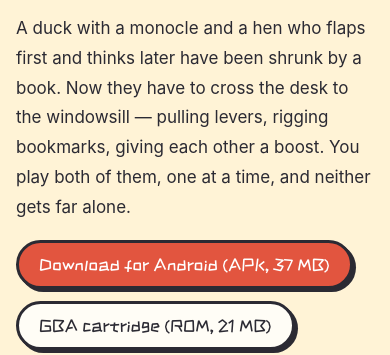
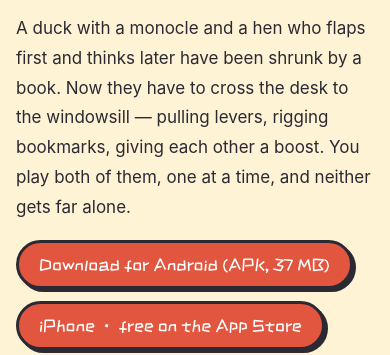
Before and after one commit to igerry/gage-geda-pixel, a plain HTML site: page index.html in a window 390 px wide. Shown: the part 509-864 px from the top of the page. Drawn offline with Linux system fonts and the light colour scheme.

Commit message:
Add the iPhone App Store link

```diff
--- a/index.html
+++ b/index.html
@@ -37,6 +37,7 @@
       <p data-l="en">A duck with a monocle and a hen who flaps first and thinks later have been shrunk by a book. Now they have to cross the desk to the windowsill — pulling levers, rigging bookmarks, giving each other a boost. You play both of them, one at a time, and neither gets far alone.</p>
       <div class="stores">
         <a class="btn go" href="https://github.com/igerry/gage-geda-pixel/releases/latest/download/GageAndGedaPixel.apk"><span data-l="zh">安卓下载（APK，37 MB）</span><span data-l="en">Download for Android (APK, 37 MB)</span></a>
+        <a class="btn go" href="https://apps.apple.com/app/id6834959494" target="_blank" rel="noopener"><span data-l="zh">iPhone · App Store 免费下载</span><span data-l="en">iPhone · free on the App Store</span></a>
         <a class="btn" href="https://github.com/igerry/gage-geda-pixel/releases/latest/download/GageAndGeda-Pixel.gba"><span data-l="zh">GBA 卡带（ROM，21 MB）</span><span data-l="en">GBA cartridge (ROM, 21 MB)</span></a>
         <a class="btn soon" aria-disabled="true"><span data-l="zh">Google Play · 即将上架</span><span data-l="en">Google Play · coming soon</span></a>
       </div>
```
Also changed, not shown: 1 other file.
